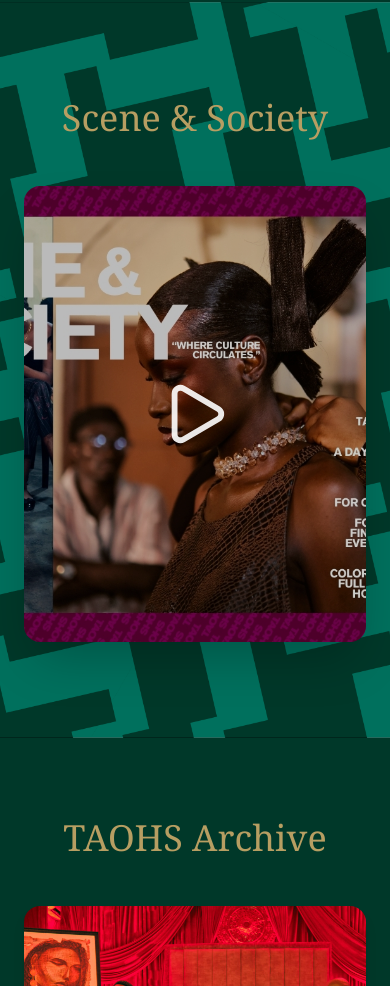
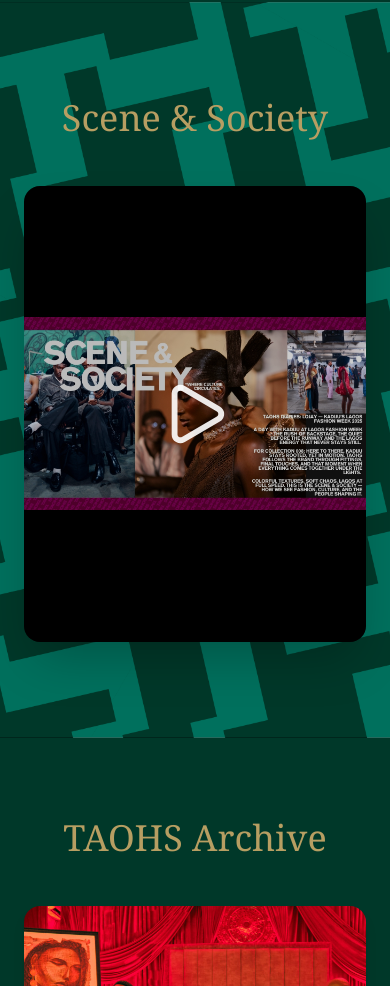
Before and after one commit to feronmie/taohs-site, a Next.js app: page / in a window 390 px wide. Shown: the part 3393-4379 px from the top of the page. Built offline with nearby package versions, Linux system fonts and the light colour scheme.

Commit message:
update scene-society

```diff
--- a/src/app/_components/SceneSocietySection.tsx
+++ b/src/app/_components/SceneSocietySection.tsx
@@ -26,15 +26,18 @@ export default function SceneSocietySection() {
   className="relative w-full rounded-2xl overflow-hidden shadow-2xl cursor-pointer group"
   onClick={() => setOpen(true)}
 >
-            {/* Aspect-ratio container */}
-            <div className="relative w-full aspect-[3/4] md:aspect-video">
+  <div className="relative w-full aspect-[3/4] md:aspect-video bg-black">
     <img
       src="/images/scs.jpeg"
       alt="Scene and Society"
-                className="absolute inset-0 w-full h-full object-cover transition duration-300 group-hover:scale-105"
+      className="
+        absolute inset-0 w-full h-full
+        object-contain      /* mobile: no crop */
+        md:object-cover     /* desktop: crop to fit cinematic */
+        transition duration-300
+        group-hover:scale-105
+      "
     />
-
-              {/* Play Overlay */}
     <div className="absolute inset-0 bg-black/20 group-hover:bg-black/40 flex items-center justify-center transition">
       <Play
         size={70}
@@ -43,6 +46,7 @@ export default function SceneSocietySection() {
     </div>
   </div>
 </div>
+
         </div>
       </section>
 
```
Lines whose indentation alone changed are shown as unchanged.
